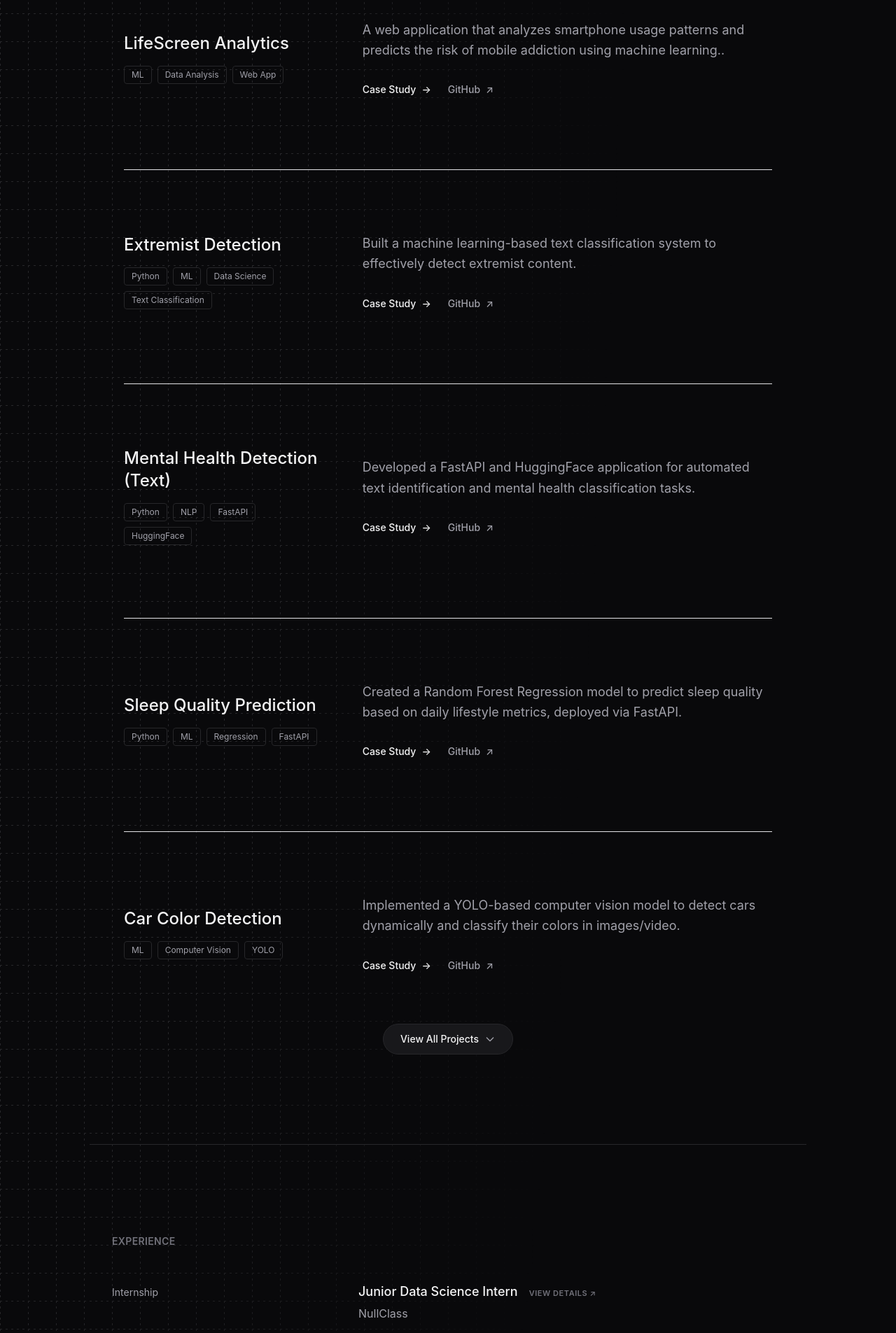
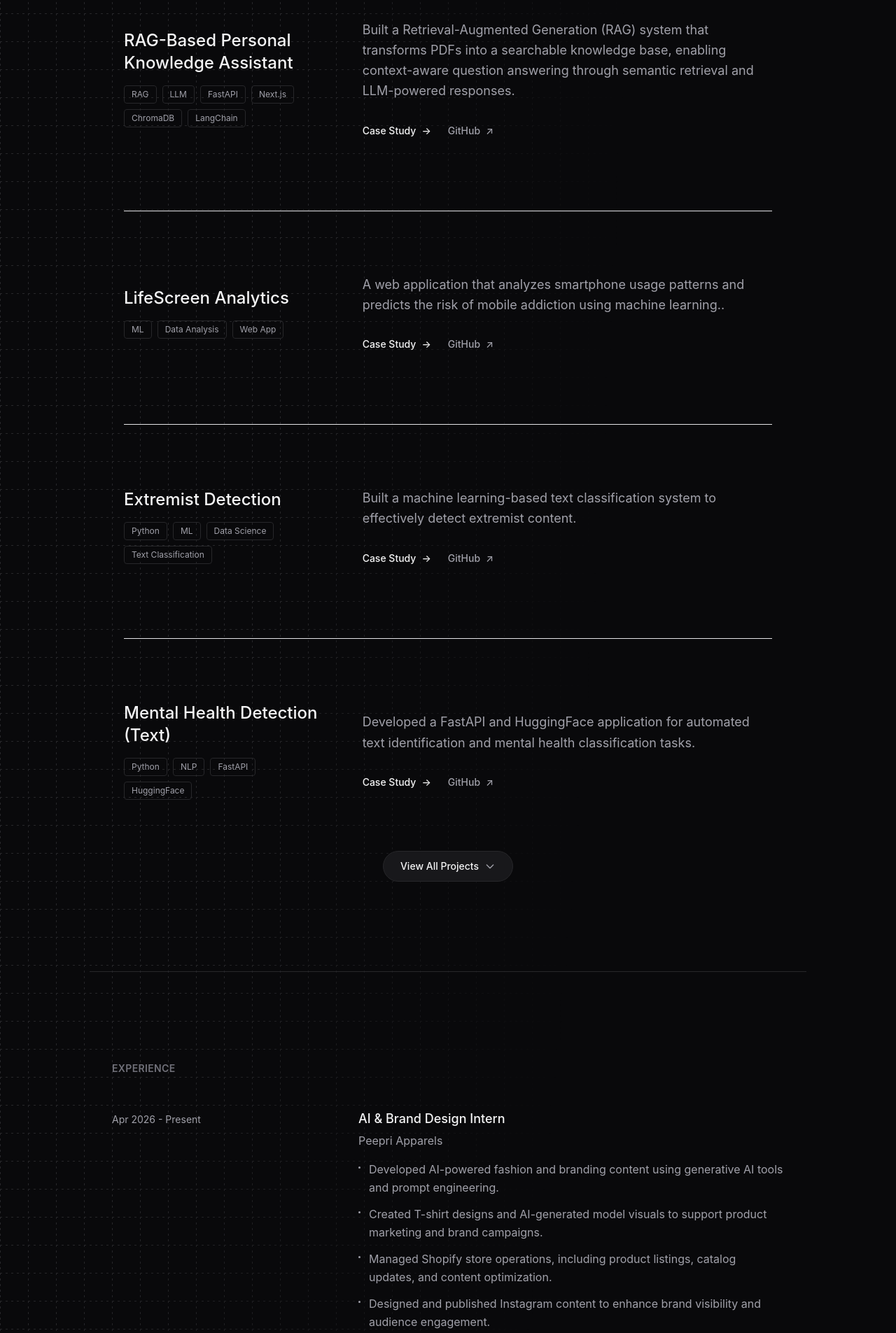
Before and after one commit to ked-1823/my_portfolio, a Next.js app: page / in a window 1280 px wide. Shown: the part 1301-3206 px from the top of the page at 70% size. Built offline with nearby package versions, Linux system fonts and the light colour scheme; no server answers.

Commit message:
Update experience and projects

```diff
--- a/src/components/Projects.tsx
+++ b/src/components/Projects.tsx
@@ -18,9 +18,12 @@ interface ProjectsProps {
 
 export default function Projects({ showAllProjects, setShowAllProjects }: ProjectsProps) {
   const displayedProjects = useMemo(
-    () => (showAllProjects ? projects : projects.filter((project) => project.featured)),
-    [showAllProjects]
-  );
+  () =>
+    showAllProjects
+      ? projects
+      : projects.filter((project) => project.featured).slice(0, 4),
+  [showAllProjects]
+);
 
   return (
     <section id="work" className="relative z-10 mx-auto max-w-5xl px-6 py-20 md:px-8 md:py-32 scroll-mt-20">
--- a/src/data/site-content.ts
+++ b/src/data/site-content.ts
@@ -21,10 +21,12 @@ export const siteContent = {
   identity: {
     name: "Kedar Mane",
     role: "Data Science & Machine Learning",
-    headline: "Transforming raw data into meaningful insights and deployable ML models.",
+    headline:
+      "Transforming raw data into meaningful insights and deployable ML models.",
     summary:
       "I am a 3rd-year B.Tech student focused on Data Science and applied Machine Learning. I build data-driven models using real-world datasets, specializing in NLP, computer vision, and predictive analytics.",
-    availability: "Actively building data science capabilities through hands-on projects.",
+    availability:
+      "Actively building data science capabilities through hands-on projects.",
     recruiterCta: "/resume.pdf",
   },
   trustHighlights: [
@@ -41,6 +43,18 @@ export const siteContent = {
   ],
   experience: [
     {
+      company: "Peepri Apparels",
+      role: "AI & Brand Design Intern",
+      period: "Apr 2026 - Present",
+      outcomes: [
+        "Developed AI-powered fashion and branding content using generative AI tools and prompt engineering.",
+        "Created T-shirt designs and AI-generated model visuals to support product marketing and brand campaigns.",
+        "Managed Shopify store operations, including product listings, catalog updates, and content optimization.",
+        "Designed and published Instagram content to enhance brand visibility and audience engagement.",
+        "Assisted in email marketing campaigns and promotional content creation to support customer outreach.",
+      ],
+    },
+    {
       company: "NullClass",
       role: "Junior Data Science Intern",
       period: "Internship",
@@ -50,6 +64,7 @@ export const siteContent = {
         "Gained hands-on experience evaluating and deploying data-driven solutions.",
       ],
     },
+    //
     {
       company: "IBM Cognitive Class",
       role: "Data Analysis with Python",
@@ -98,9 +113,21 @@ export const siteContent = {
   ] as ExperienceItem[],
   projects: [
     {
+      id: "personal-knowledge-assistant",
+      title: "RAG-Based Personal Knowledge Assistant",
+      impact:
+        "Built a Retrieval-Augmented Generation (RAG) system that transforms PDFs into a searchable knowledge base, enabling context-aware question answering through semantic retrieval and LLM-powered responses.",
+      tags: ["RAG", "LLM", "FastAPI", "Next.js", "ChromaDB", "LangChain"],
+      featured: true,
+      projectSlug: "personal-knowledge-assistant",
+      sourceUrl: "https://github.com/ked-1823/rag-personal-knowledge-assistant",
+    },
+
+    {
       id: "LifeScreen-Analytics",
       title: "LifeScreen Analytics",
-      impact: "A web application that analyzes smartphone usage patterns and predicts the risk of mobile addiction using machine learning..",
+      impact:
+        "A web application that analyzes smartphone usage patterns and predicts the risk of mobile addiction using machine learning..",
       tags: ["ML", "Data Analysis", "Web App"],
       featured: true,
       projectSlug: "lifescreen-analytics",
@@ -124,7 +151,8 @@ export const siteContent = {
       tags: ["Python", "NLP", "FastAPI", "HuggingFace"],
       featured: true,
       projectSlug: "mental-health-detection",
-      sourceUrl: "https://github.com/ked-1823/text-identification-fastapi-project",
+      sourceUrl:
+        "https://github.com/ked-1823/text-identification-fastapi-project",
     },
     {
       id: "sleep-quality-prediction",
@@ -132,7 +160,7 @@ export const siteContent = {
       impact:
         "Created a Random Forest Regression model to predict sleep quality based on daily lifestyle metrics, deployed via FastAPI.",
       tags: ["Python", "ML", "Regression", "FastAPI"],
-      featured: true,
+      featured: false,
       projectSlug: "sleep-quality-prediction",
       sourceUrl: "https://github.com/ked-1823/Sleep-quality-ui-using-fastapi",
     },
@@ -142,7 +170,7 @@ export const siteContent = {
       impact:
         "Implemented a YOLO-based computer vision model to detect cars dynamically and classify their colors in images/video.",
       tags: ["ML", "Computer Vision", "YOLO"],
-      featured: true,
+      featured: false,
       projectSlug: "car-color-detection",
       sourceUrl: "https://github.com/ked-1823/car_color_detection",
     },
@@ -158,7 +186,8 @@ export const siteContent = {
     {
       id: "cat-dog-classifier",
       title: "Cat or Dog Classifier",
-      impact: "CNN-based image classifier to automatically categorize images as either cats or dogs.",
+      impact:
+        "CNN-based image classifier to automatically categorize images as either cats or dogs.",
       tags: ["ML", "Computer Vision"],
       featured: false,
       projectSlug: "cat-dog-classifier",
@@ -167,25 +196,18 @@ export const siteContent = {
     {
       id: "clickbait-detector",
       title: "Clickbait Detector",
-      impact: "Built a machine learning model to effectively detect clickbait headlines in news and articles.",
+      impact:
+        "Built a machine learning model to effectively detect clickbait headlines in news and articles.",
       tags: ["ML", "NLP"],
       featured: false,
       projectSlug: "clickbait-detector",
       sourceUrl: "https://github.com/ked-1823/clickbait-detector-project",
     },
     {
-      id: "is-criminal",
-      title: "Is-Criminal Text Classification",
-      impact: "A text classification project that predicts whether a given news article or text is related to criminal activity.",
-      tags: ["ML", "NLP"],
-      featured: false,
-      projectSlug: "is-criminal",
-      sourceUrl: "https://github.com/ked-1823/is-criminal-mini-project",
-    },
-    {
       id: "ipl-data-analysis",
       title: "IPL Data Analysis",
-      impact: "Exploratory Data Analysis of IPL matches and historical player performance statistics.",
+      impact:
+        "Exploratory Data Analysis of IPL matches and historical player performance statistics.",
       tags: ["ML", "Data Analysis"],
       featured: false,
       projectSlug: "ipl-data-analysis",
```
